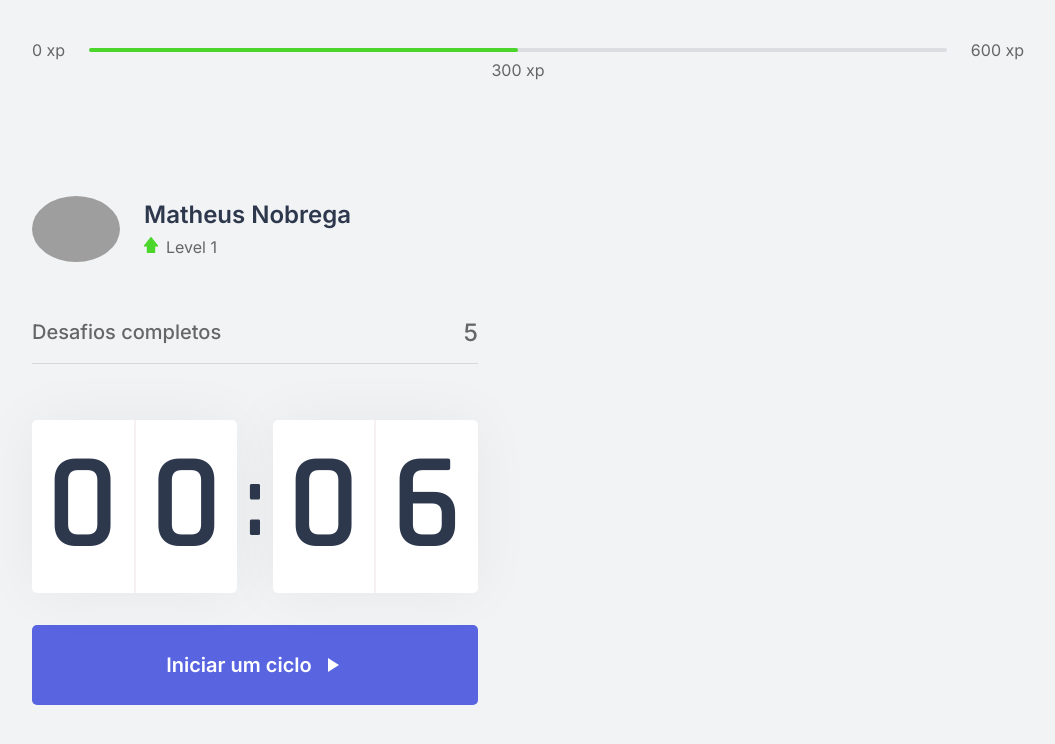
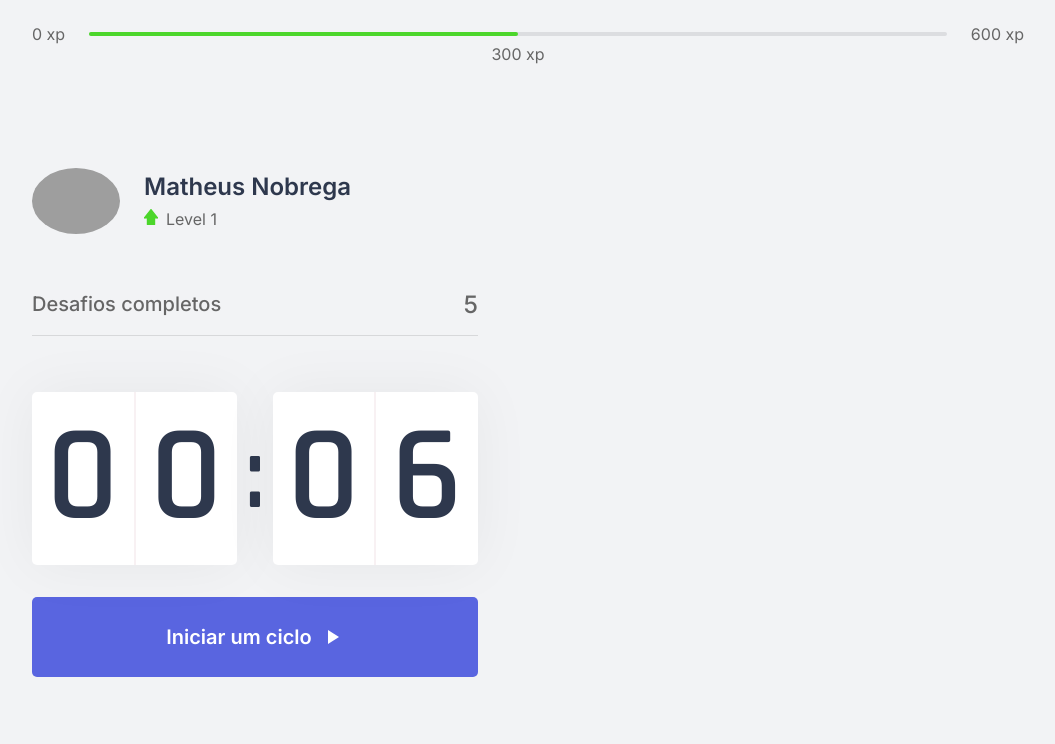
Before and after one commit to ma-nobrega/moveit, a Next.js app: page / in a window 1280 px wide. Shown: the top 744 px of the page, without its empty margins (112-1167 px from the left). Built offline with nearby package versions, Linux system fonts and the light colour scheme; grey boxes are pictures that could not be loaded.

Commit message:
style: updating container layout

```diff
--- a/src/components/ExperienceBar/styles.ts
+++ b/src/components/ExperienceBar/styles.ts
@@ -3,6 +3,7 @@ import styled from 'styled-components';
 export const Container = styled.header`
   display: flex;
   align-items: center;
+  margin-top: 1.5rem;
   span {
     font-size: 1rem;
   }
--- a/src/styles/GlobalStyle.ts
+++ b/src/styles/GlobalStyle.ts
@@ -56,6 +56,6 @@ export default createGlobalStyle`
     height:100vh;
     max-width: 992px;
     margin: 0 auto;
-    padding: 2.5rem 2rem;
+    padding: 0rem 2rem;
   }
 `;
```
Also changed, not shown: package.json (+33 -0 lines), 1 other file (tests, documents, lock files or other folders).
